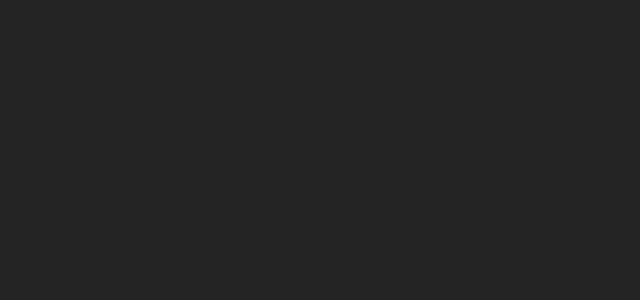
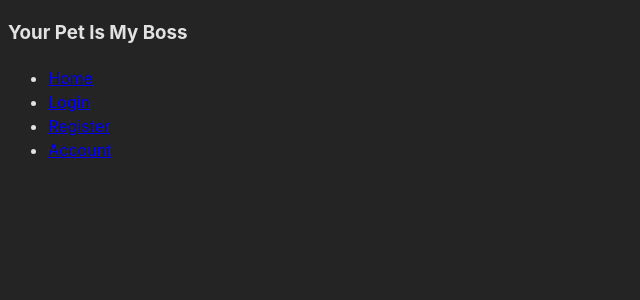
Before and after one commit to maripirescurti/block37-careerSimCore, a React (Vite) app in the folder client/: page /account in a window 1280 px wide. Shown: the top 300 px of the page, without its empty margins (0-640 px from the left). Built offline with nearby package versions, Linux system fonts and the light colour scheme.

Commit message:
added NavBar.jsx component

```diff
--- a/client/src/components/Account.jsx
+++ b/client/src/components/Account.jsx
@@ -1,4 +1,3 @@
-
 
 export default function Account() {
 
--- a/client/src/components/NavBar.jsx
+++ b/client/src/components/NavBar.jsx
@@ -1,5 +1,18 @@
-
+import React from "react";
+import { Link } from "react-router-dom";
 
 export default function NavBar() {
-
+  return (
+    <nav className="navbar">
+      <div>
+        <h3>Your Pet Is My Boss</h3>
+      </div>
+      <ul className="navbar-links">
+        <li><Link to='/'>Home</Link></li>
+        <li><Link to='/login'>Login</Link></li>
+        <li><Link to='/register'>Register</Link></li>
+        <li><Link to='/account'>Account</Link></li>
+      </ul>
+    </nav>
+  );
 }
```
